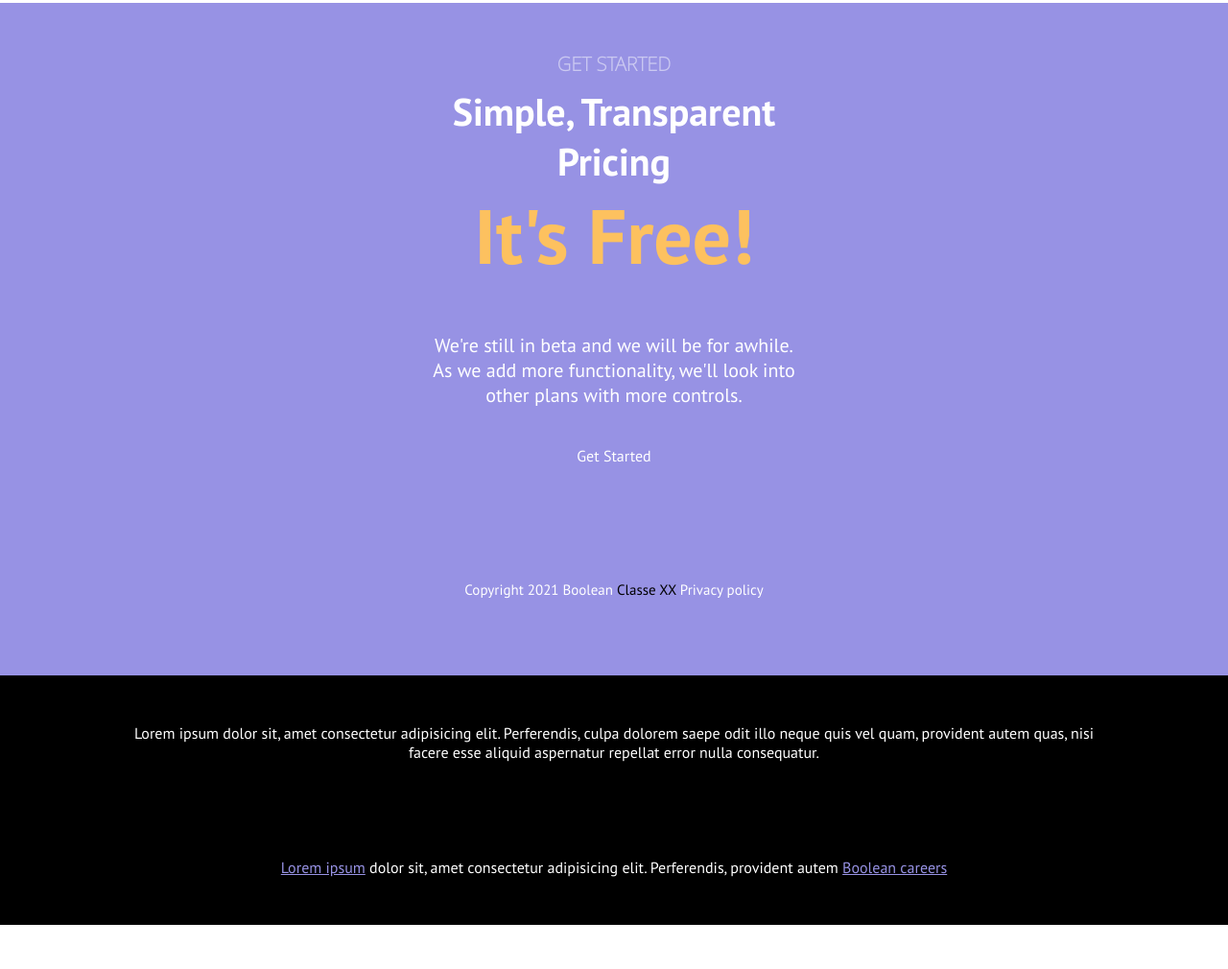
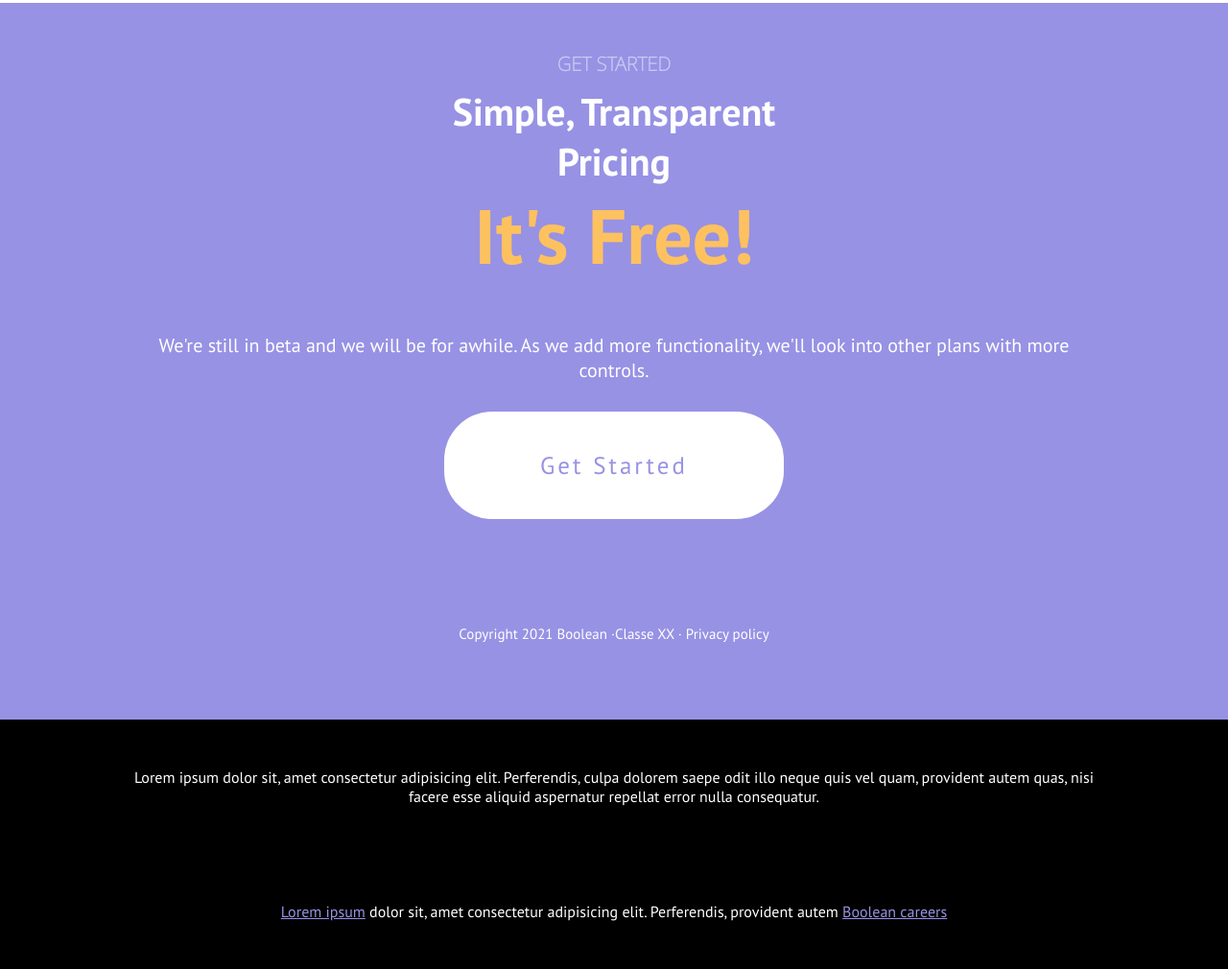
Before and after one commit to Gabrieleabu23/htmlcss-responsive-layout, a plain HTML site: page index.html in a window 1280 px wide. Shown: the part 4860-5870 px from the top of the page at 96% size. Before the commit the page ends 5824 px from the top, so only its background shows below. Drawn offline with Linux system fonts and the light colour scheme.

Commit message:
fixed button in subscription sec and color text

```diff
--- a/css/style.css
+++ b/css/style.css
@@ -288,6 +288,13 @@ h4{
     font-size: 15px;
     padding-bottom: 50px;
 }
+#subscription a.purple_text{
+    color: #9792e4;
+}
+#subscription a.button{
+    padding: 20px 100px;
+    font-size: 18px;
+}
 /* FOOTER */
 footer{
     background-color: black;
@@ -429,6 +436,10 @@ footer a{
     #about_us a{
         margin-top: 0px;
     }
+    #subscription a.button{
+        padding: 30px 100px;
+        font-size: 20px;
+    }
 }
 @media all and (min-width:1200px){
     #demo .container,
@@ -534,6 +545,9 @@ footer a{
     #about_us .content h2{
         font-size: 36px;
     }
-
+    #subscription a.button{
+        padding: 40px 100px;
+        font-size: 25px;
+    }
 
 }
--- a/index.html
+++ b/index.html
@@ -361,10 +361,10 @@
                 <h3 class="purple_text">GET STARTED</h3>
                 <h2 class="white_text">Simple, Transparent<br>Pricing</h2>
                 <span id="yellow_text">It&apos;s Free! </span>
-                <p class="white_text">We&apos;re still in beta and we will be for awhile.<br>As we add more
-                    functionality, we&apos;ll look into<br>other plans with more controls.</p>
-                <a href="#" class="  button radius_col">Get Started</a>
-                <p class="white_text">Copyright 2021 Boolean <span>Classe XX</span> <a href="#">Privacy policy</a></p>
+                <p class="white_text">We&apos;re still in beta and we will be for awhile. As we add more
+                    functionality, we&apos;ll look into other plans with more controls.</p>
+                <a href="#" class="  button radius_col white_col purple_text lett_space">Get Started</a>
+                <p class="white_text">Copyright 2021 Boolean <span class="white_text"> &middot;Classe XX &middot;</span> <a href="#">Privacy policy</a></p>
             </div>
         </section>
     </main>
```
